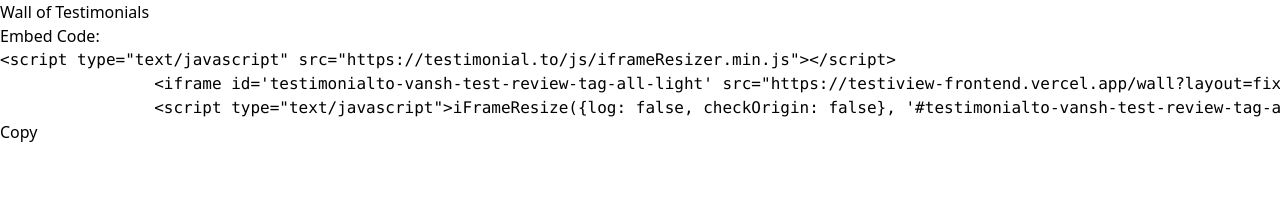
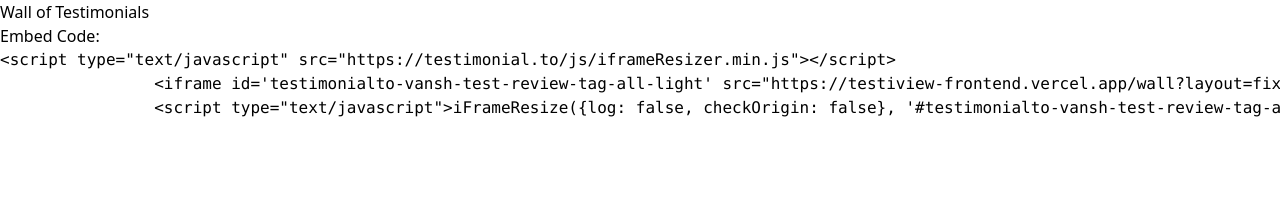
Before and after one commit to Vansh98789/testiview_to_deploy, a React (Vite) app in the folder frontend/: page /wall in a window 1280 px wide. Shown: the top 210 px of the page. Built offline with nearby package versions, Linux system fonts and the light colour scheme.

Commit message:
Update wall.jsx

```diff
--- a/frontend/src/routes/wall.jsx
+++ b/frontend/src/routes/wall.jsx
@@ -205,12 +205,7 @@
           <pre className="whitespace-pre-wrap p-2 bg-gray-200 rounded-lg text-sm flex-grow">
             {embedCode}
           </pre>
-          <button
-            onClick={() => copyToClipboard(embedCode)}
-            className="ml-2 bg-blue-500 text-white py-1 px-2 rounded"
-          >
-            Copy
-          </button>
+
         </div>
       </div>
     </div>
```
